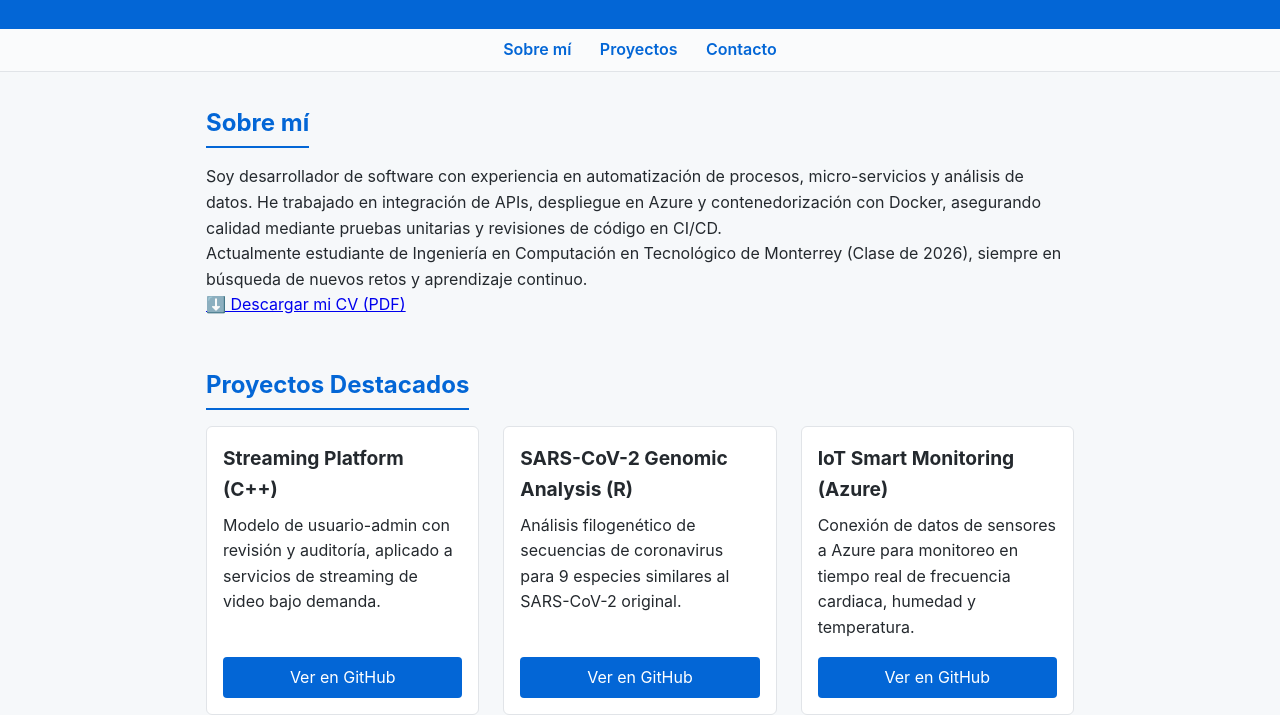
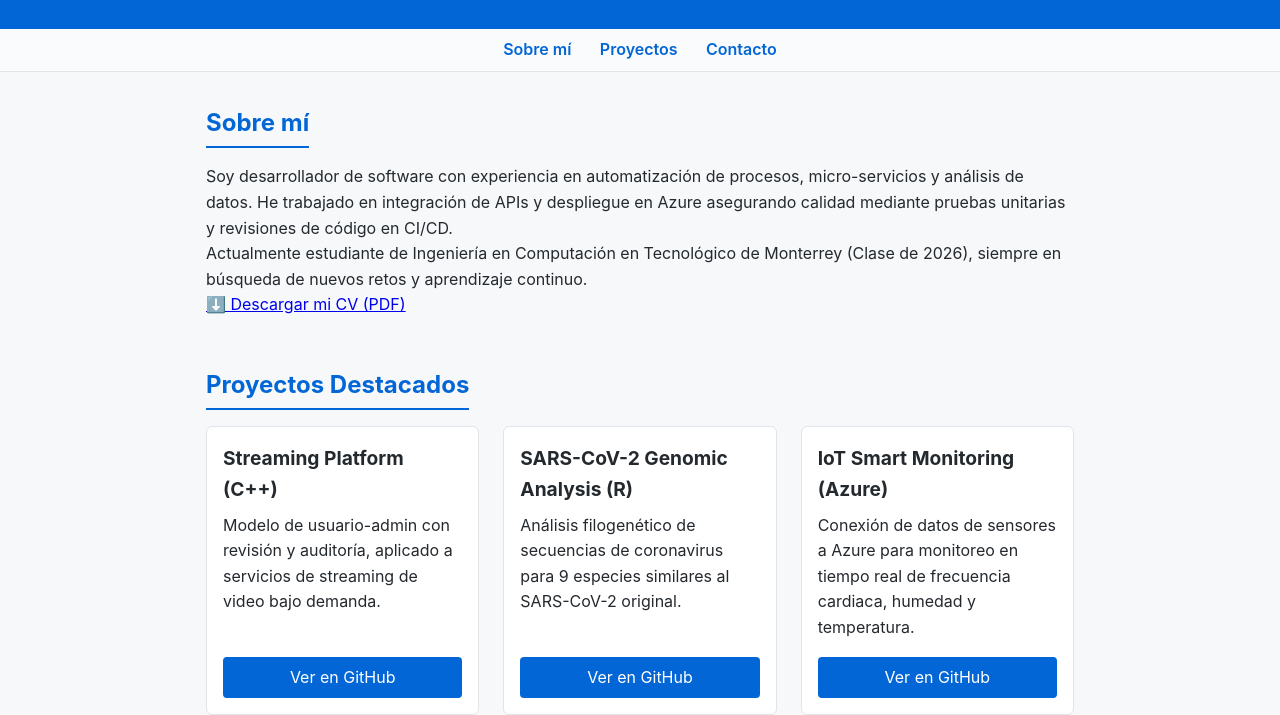
Before and after one commit to ArturoPaniagua-portfolio/Portfolio, a plain HTML site: page index.html in a window 1280 px wide. Shown: the part 122-837 px from the top of the page. Drawn offline with Linux system fonts and the light colour scheme.

Commit message:
Update index.html

```diff
--- a/index.html
+++ b/index.html
@@ -107,7 +107,7 @@
       <h2>Sobre mí</h2>
       <p>
         Soy desarrollador de software con experiencia en automatización de procesos, micro-servicios y análisis de datos.
-        He trabajado en integración de APIs, despliegue en Azure y contenedorización con Docker, asegurando calidad mediante
+        He trabajado en integración de APIs y despliegue en Azure asegurando calidad mediante
         pruebas unitarias y revisiones de código en CI/CD.
       </p>
       <p>
```
